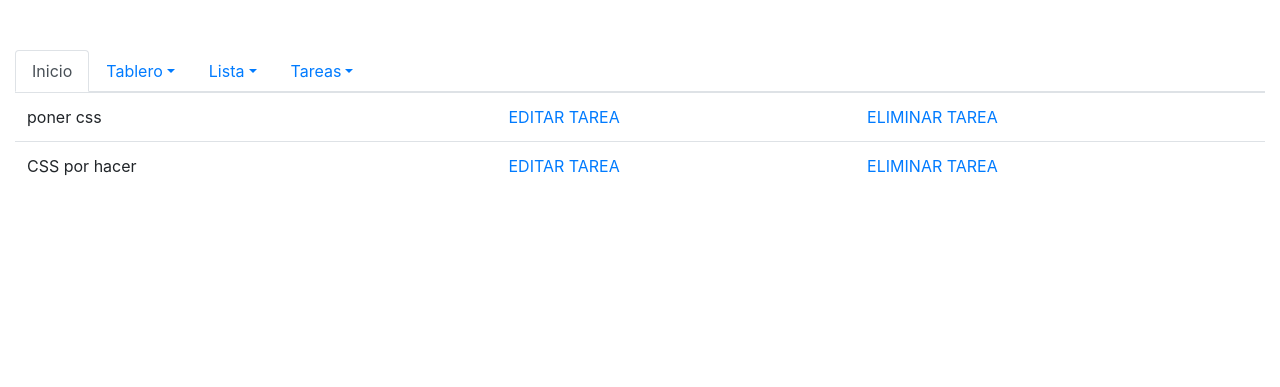
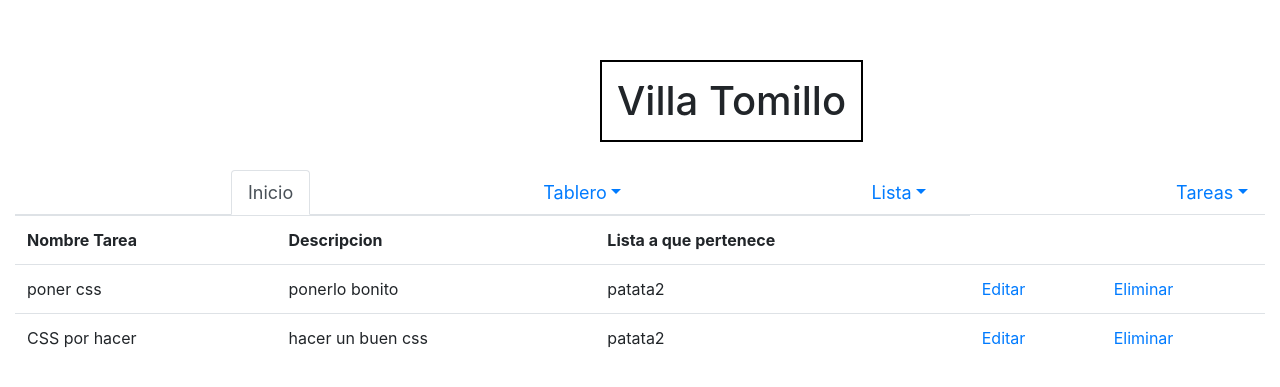
Before and after one commit to kokoyoana/ctrello, a Django app: page /trello1/consultarTarea in a window 1280 px wide. Shown: the top 387 px of the page. Run offline with Django 3.2, Linux system fonts and the light colour scheme; data comes from the database, SQL or seed files in the repository; some libraries are stand-ins or nearby versions.

Commit message:
crud en proceso bonito

```diff
--- a/trello1/static/css/style.css
+++ b/trello1/static/css/style.css
@@ -5,12 +5,26 @@
 }
 
 .menuinicio{
-    margin-top: 50px;
+    margin-top: 60px;
+
+}
+.titulo{
+    float: left;
+    margin-left: 15em;
+    padding: 15px;
+    border:  2px solid black;
 
 }
 
 .agregar{
     text-align: center;
     margin-top: 50px;
+}
+.listamenu li{
+    margin-top: 20px;
+    margin-left: 12em;
+    text-align: center;
+    font-size: large;
+}
 
-}
+/* cajas*/
--- a/trello1/templates/trello1/consultarTarea.html
+++ b/trello1/templates/trello1/consultarTarea.html
@@ -4,17 +4,24 @@
 
     <table class="table">
         <tbody>
+            <tr>
+                <th>Nombre Tarea</th>
+                <th>Descripcion</th>
+                <th>Lista a que pertenece</th>
+
+            </tr>
         {% for tarea in object_list %}
         <tr>
+
             <td>{{tarea.nombreTare}}</td>
-            <td>{{tarea.description}}</td>
-            <td>{{fkLista}}</td>
+            <td>{{tarea.descripcion}}</td>
+            <td>{{tarea.fkLista}}</td>
             <td><a href="{% url 'update_tarea' tarea.id %}">
-                EDITAR TAREA
+                Editar
             </a>
             </td>
             <td><a href="{% url 'eliminar_tarea' tarea.id %}">
-                    ELIMINAR TAREA
+                    Eliminar
                 </a>
             </td>
         </tr>
--- a/trello1/templates/trello1/index.html
+++ b/trello1/templates/trello1/index.html
@@ -12,10 +12,12 @@
     <title>Document</title>
 </head>
 <body>
-<section class="container-fluid">
+<section class="container-fluid cabeza">
+
     <div class="row menuinicio">
+        <h1 class="titulo">Villa Tomillo</h1>
         <div class="col-xs-12 col-md-12 col-lg-12">
-            <ul class="nav nav-tabs">
+            <ul class="nav nav-tabs listamenu">
             <li class="nav-item">
                 <a class="nav-link active" href="{% url 'index' %}">Inicio</a>
             </li>
--- a/trello1/views.py
+++ b/trello1/views.py
@@ -115,3 +115,10 @@ def eliminar_lista(request,id):
         idLista.delete()
         return redirect('consultarLista.html')
     return render (request,template,{'cli':idLista})
+
+def consultargeneral(request):
+    template='trello1/consultarTablero.html'
+    listatablero= Tablero.prefetch_related('listas__tareas')
+    contexto={}
+    contexto['object_list']=listatablero
+    return render (request,template,contexto)
```
Also changed, not shown: trello1/templates/trello1/consultarLista.html (+7 -3 lines), trello1/templates/trello1/consultarTablero.html (+6 -2 lines).
